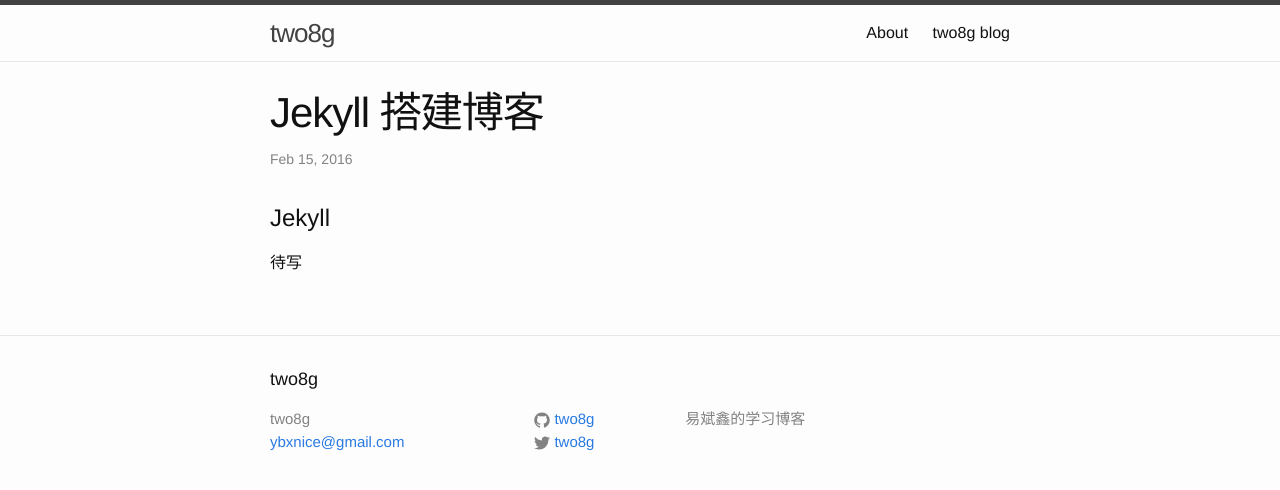
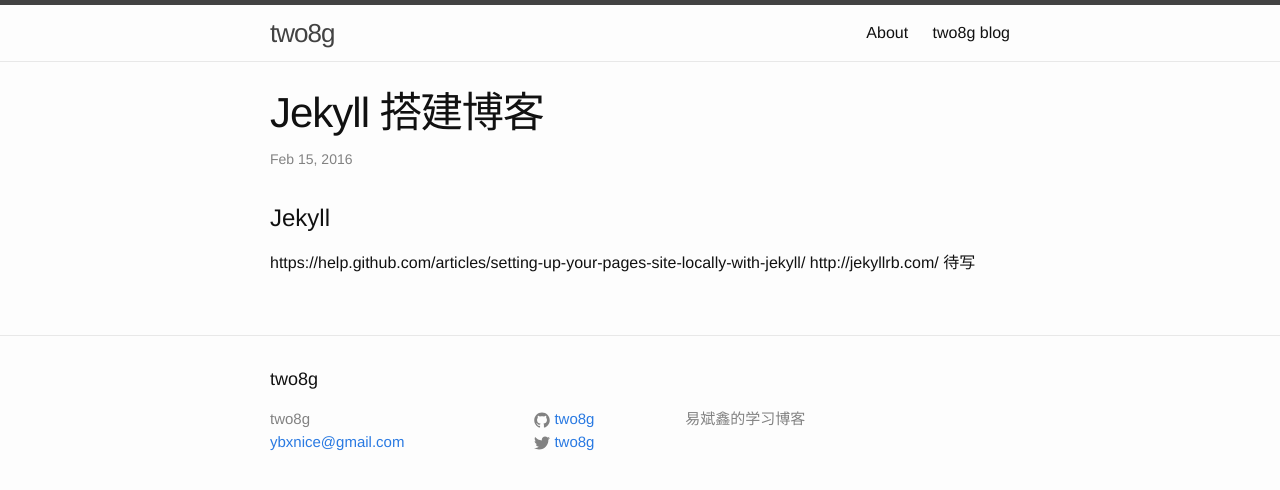
Before and after one commit to two8g/two8g.github.io, a Jekyll site: the page built from _posts/2016-02-15-Jekyll_搭建博客.md, in a window 1280 px wide. Shown: the top 490 px of the page. Built offline with Jekyll 4.4.1, drawn with Linux system fonts in a browser that asks for light colours; part of the change alters nothing that is shown.

Commit message:
Update 2016-02-15-Jekyll_搭建博客.md
add key urls

```diff
--- a/_posts/2016-02-15-Jekyll_搭建博客.md
+++ b/_posts/2016-02-15-Jekyll_搭建博客.md
@@ -5,4 +5,6 @@ title: Jekyll 搭建博客
 
 # Jekyll
 
+https://help.github.com/articles/setting-up-your-pages-site-locally-with-jekyll/
+http://jekyllrb.com/
 待写
```
